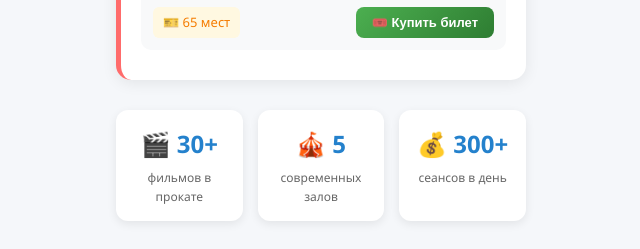
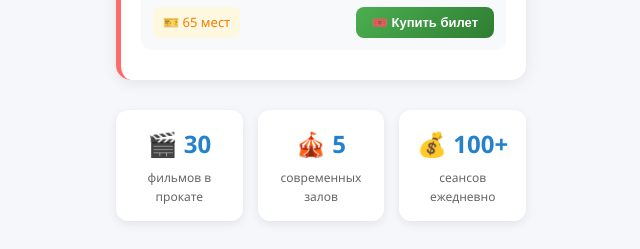
Before and after one commit to natashagolikova75-alt/Kino_Penguin, a plain HTML site: page index.html in a window 1280 px wide. Shown: the part 7640-7889 px from the top of the page, without its empty margins (319-959 px from the left). Drawn offline with Linux system fonts and the light colour scheme.

Commit message:
Update index.html

```diff
--- a/index.html
+++ b/index.html
@@ -82,7 +82,7 @@
 
         <div class="stats">
             <div class="stat-item">
-                <span class="stat-number">🎬 30+</span>
+                <span class="stat-number">🎬 30</span>
                 <span class="stat-label">фильмов в прокате</span>
             </div>
             <div class="stat-item">
@@ -90,8 +90,8 @@
                 <span class="stat-label">современных залов</span>
             </div>
             <div class="stat-item">
-                <span class="stat-number">💰 300+</span>
-                <span class="stat-label">сеансов в день</span>
+                <span class="stat-number">💰 100+</span>
+                <span class="stat-label">сеансов ежедневно</span>
             </div>
         </div>
 
```
